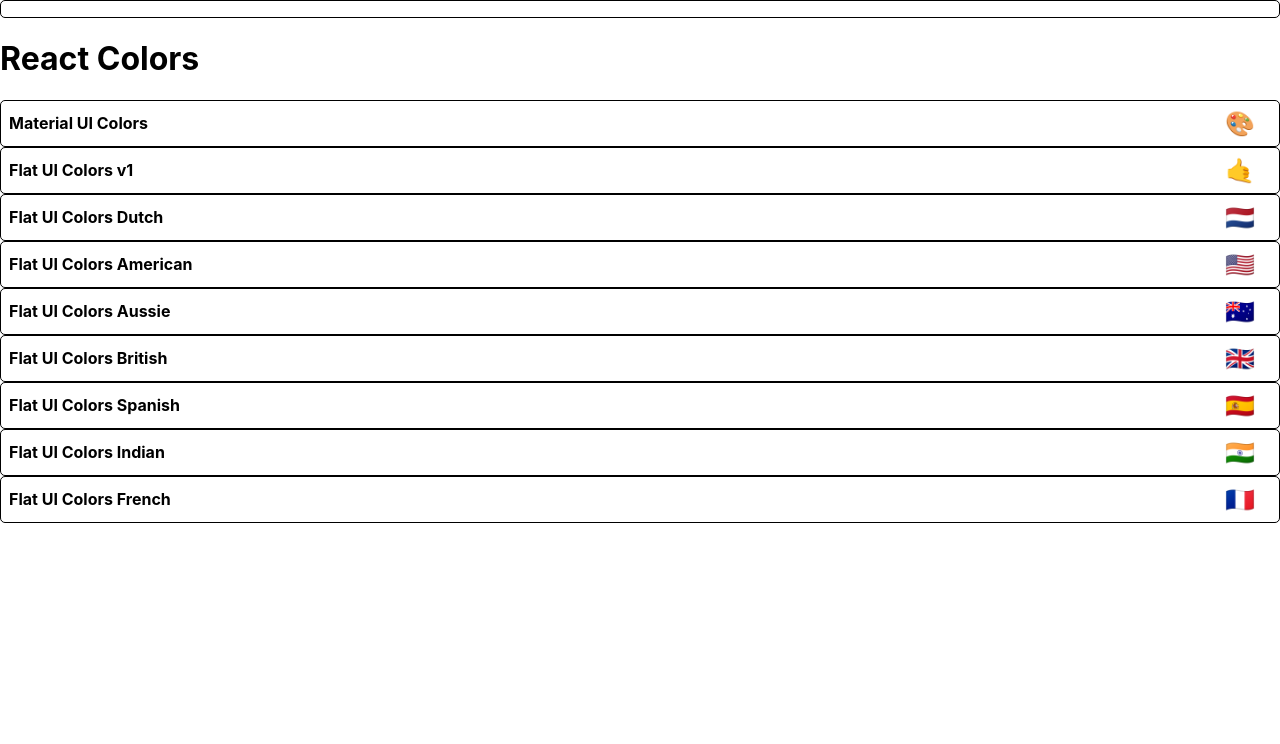
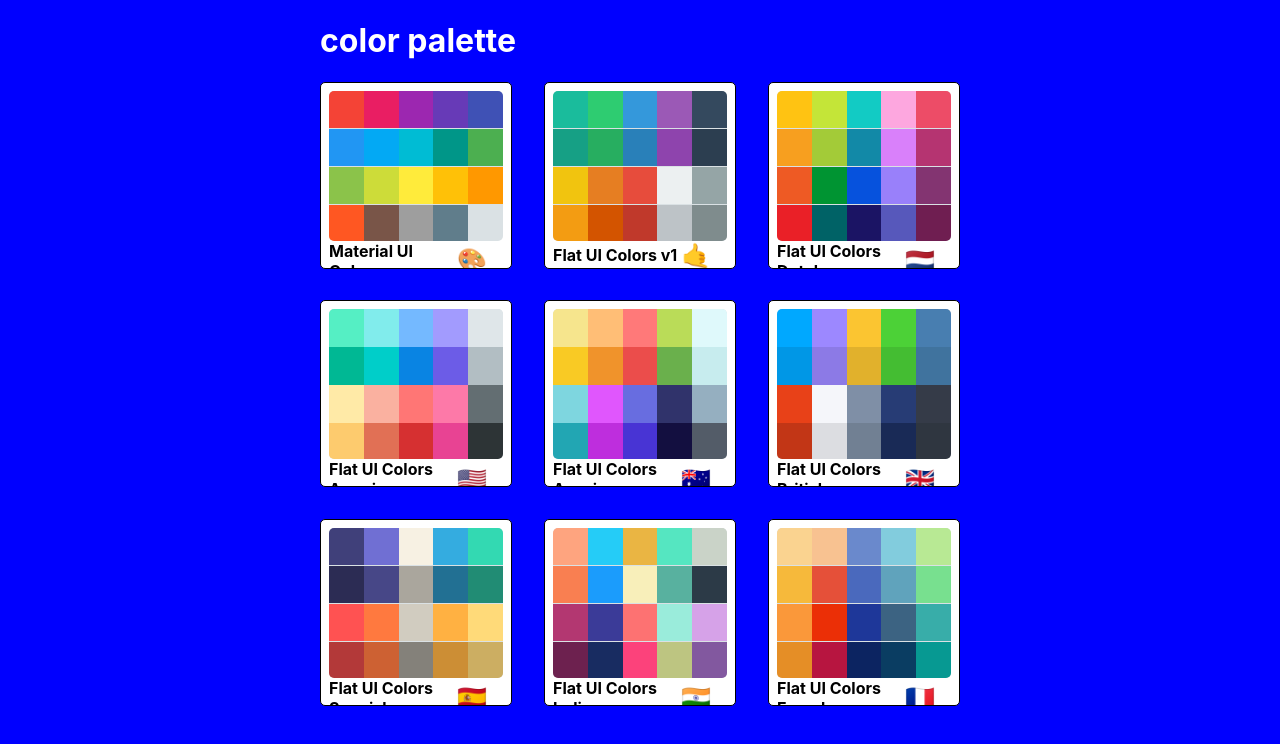
Before and after one commit to lokeam/colorPalette, a React (Create React App) app: page / in a window 1280 px wide. Shown: the top 744 px of the page. Built offline with nearby package versions, Linux system fonts and the light colour scheme.

Commit message:
style: added mini color boxes to each palette

```diff
--- a/src/pages/MiniPalette/MiniPalette.component.jsx
+++ b/src/pages/MiniPalette/MiniPalette.component.jsx
@@ -2,10 +2,19 @@
 import './MiniPalette.styles.scss';
 
 function MiniPalette(props) {
-  const { paletteName, emoji } = props;
+  const { paletteName, emoji, colors } = props;
+  const miniColorBoxes = colors.map(color => (
+    <div className="minipalette__minicolorbox"
+         style={{backgroundColor: color.color}}
+         key={color.name}
+    ></div>
+  ));
+
   return (
     <div className="minipalette">
-      <div className="minipalette__colors"></div>
+      <div className="minipalette__colors">
+        { miniColorBoxes }
+      </div>
       <h5 className="minipalette__title">{ paletteName }
         <span className="minipalette__emoji">{emoji}</span>
       </h5>
--- a/src/pages/MiniPalette/MiniPalette.styles.scss
+++ b/src/pages/MiniPalette/MiniPalette.styles.scss
@@ -8,7 +8,20 @@
   cursor: pointer;
 
   &__colors {
-    background: #808080;
+    height: 150px;
+    width: 100%;
+    background: #dae1e4;
+    border-radius: 5px;
+    overflow: hidden;
+  }
+
+  &__minicolorbox {
+    height: 25%;
+    width: 20%;
+    display: inline-block;
+    margin: 0 auto;
+    position: relative;
+    margin-bottom: -3.5px;
   }
 
   &__title {
--- a/src/pages/Palette/PaletteList.jsx
+++ b/src/pages/Palette/PaletteList.jsx
@@ -1,18 +1,24 @@
 import React, { Component } from 'react';
 import MiniPalette from '../MiniPalette/MiniPalette.component';
 import { Link } from 'react-router-dom';
+import './PaletteList.styles.scss';
 
 class PaletteList extends Component {
 
   render() {
     const { palettes } = this.props;
     return (
-      <div>
-        <MiniPalette />
-        <h1>React Colors</h1>
-        { palettes.map(palette => (
-          <MiniPalette {...palette}/>
-        )) }
+      <div className="palettelist">
+        <div className="palettelist__container">
+          <div className="palettelist__title">
+            <h1>color palette</h1>
+          </div>
+          <div className="palettelist__minipalette-container">
+            { palettes.map(palette => (
+              <MiniPalette {...palette}/>
+            )) }
+        </div>
+        </div>
       </div>
     );
   };
--- /dev/null
+++ b/src/pages/Palette/PaletteList.styles.scss
@@ -0,0 +1,30 @@
+.palettelist {
+  background-color: #0000ff;
+  height: 100vh;
+  display: flex;
+  align-items: flex-start;
+  justify-content: center;
+
+  &__container {
+    width: 50%;
+    display: flex;
+    align-items: flex-start;
+    flex-direction: column;
+    flex-wrap: wrap;
+  }
+
+  &__title {
+    display: flex;
+    width: 100%;
+    justify-content: space-between;
+    color: #fff;
+  }
+
+  &__minipalette-container {
+    box-sizing: border-box;
+    width: 100%;
+    display: grid;
+    grid-template-columns: repeat(3, 30%);
+    grid-gap: 5%;
+  }
+}
```
